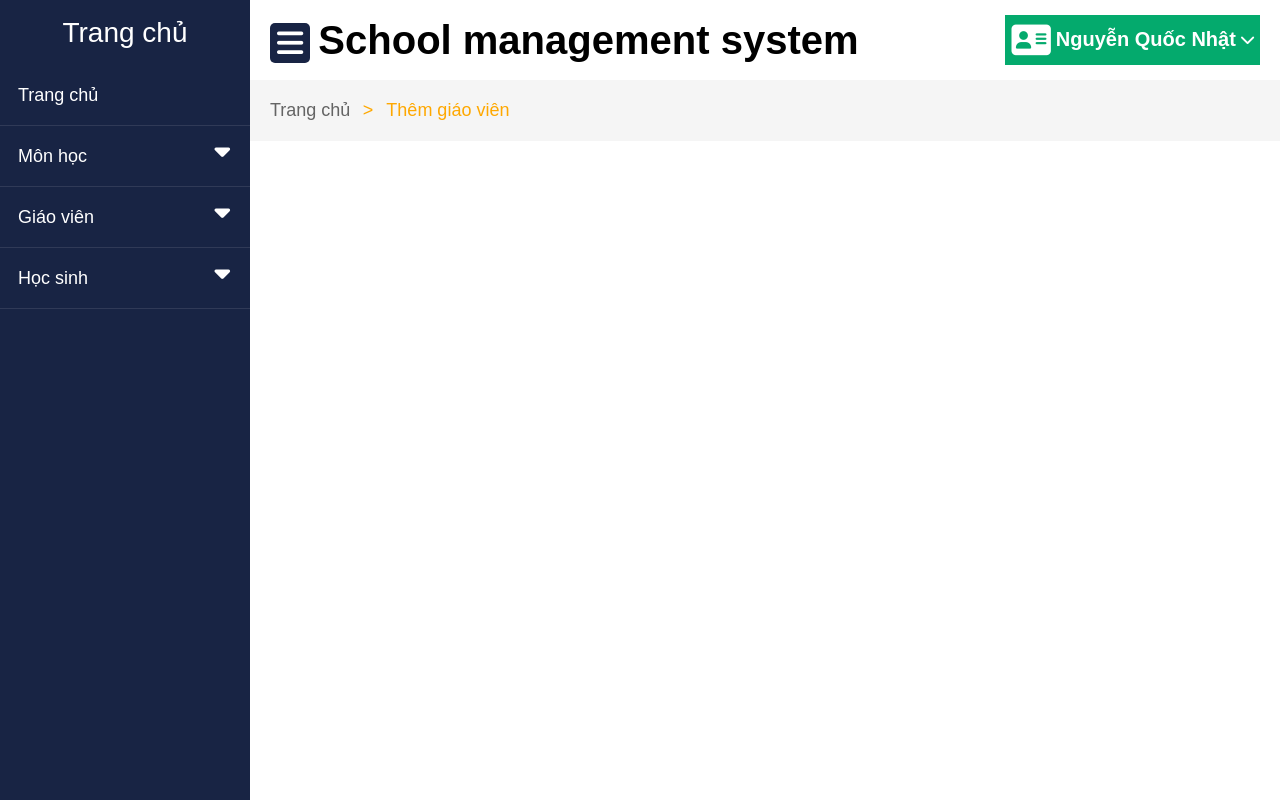
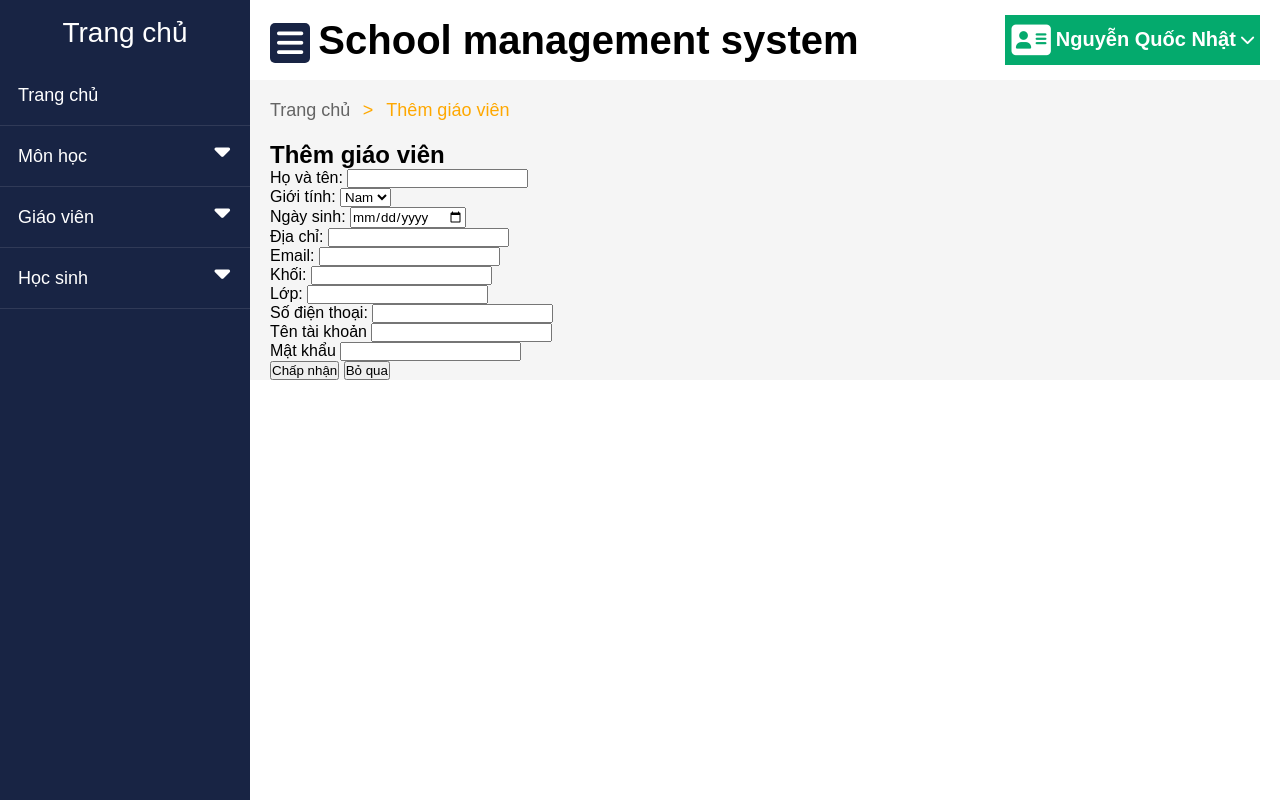
Before and after one commit to nhat15/System-management-project, a PHP site: page /frontend/teacher_adding.php in a window 1280 px wide. Run offline with PHP 8.4, Linux system fonts and the light colour scheme.

Commit message:
Update teacher_adding.php

```diff
--- a/frontend/teacher_adding.php
+++ b/frontend/teacher_adding.php
@@ -23,14 +23,82 @@
         </nav>
 
         <div class="main_content">
-        <ul class="breadcrumb">
+            <ul class="breadcrumb">
                 <li><a href="index.php">Trang chủ</a></li>
                 <li>Thêm giáo viên</li>
             </ul>
+
+            <h2>Thêm giáo viên</h2>
+            <form action="" method="get" class="container">
+
+                <div>
+                    <label class="teacher name">Họ và tên:</label>
+                    <input type="text" name="name" id="name">
+                </div>
+
+                <div>
+                    <label class="teacher gender">Giới tính:</label>
+                    <select name="gender" id="gender">
+                        <option value="Nam">Nam</option>
+                        <option value="Nữ">Nữ</option>
+                    </select>
+                </div>
+
+                <div>
+                    <label class="teacher dob">Ngày sinh:</label>
+                    <input type="date" name="dob" id="dob">
+                </div>
+
+                <div>
+                    <label class="teacher address">Địa chỉ:</label>
+                    <input type="text" name="address" id="address">
+                </div>
+
+                <div>
+                    <label class="teacher email">Email:</label>
+                    <input type="email" name="email" id="email">
+                </div>
+
+                <div>
+                    <label class="teacher grade">Khối:</label>
+                    <input type="text" name="grade" id="grade">
+                </div>
+
+                <div>
+                    <label class="teacher class">Lớp:</label>
+                    <input type="text" name="class" id="class">
+                </div>
+
+                <div>
+                    <label class="teacher phonenumber">Số điện thoại:</label>
+                    <input type="text" name="phonenumber" id="phonenumber">
+                </div>
+
+                <div>
+                    <label class="teacher username">Tên tài khoản</label>
+                    <input type="text" name="username" id="username">
+                </div>
+
+                <div>
+                    <label class="teacher password">Mật khẩu</label>
+                    <input type="text" name="password" id="password">
+                </div>
+
+                <div>
+
+                </div>
+
+                <div></div>
+
+                <div class = "submission">
+                    <input type="submit" onclick="javascript:Accept();" value="Chấp nhận">
+                    <input type="button" onclick="javascript:Deny();" value="Bỏ qua">
+                </div>
+            </form>
         </div>
+    </section>
 
 
-    </section>
 
     <script src="https://cdnjs.cloudflare.com/ajax/libs/jquery/3.6.0/jquery.min.js" integrity="sha512-894YE6QWD5I59HgZOGReFYm4dnWc1Qt5NtvYSaNcOP+u1T9qYdvdihz0PPSiiqn/+/3e7Jo4EaG7TubfWGUrMQ==" crossorigin="anonymous" referrerpolicy="no-referrer"></script>
     <script>
@@ -65,6 +133,12 @@
                 console.log('a')
             });
 
+            $("submit").click(function () {
+                fullname = $("#name");
+
+
+            });
+
         });
 
    </script>
```
